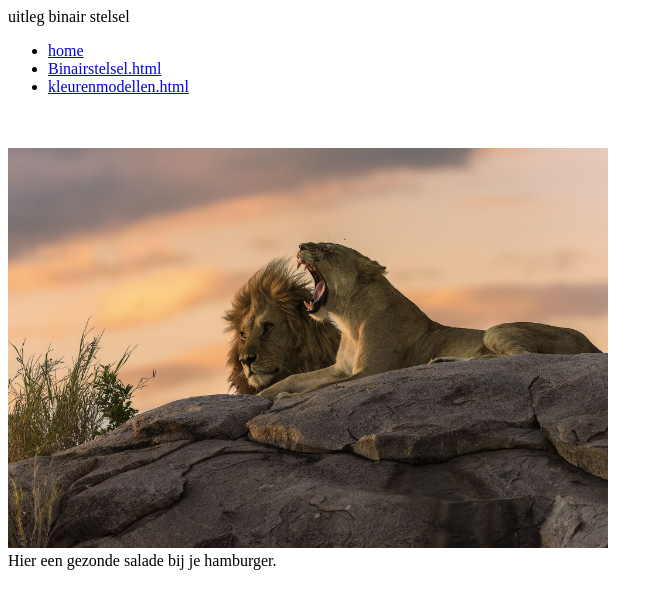
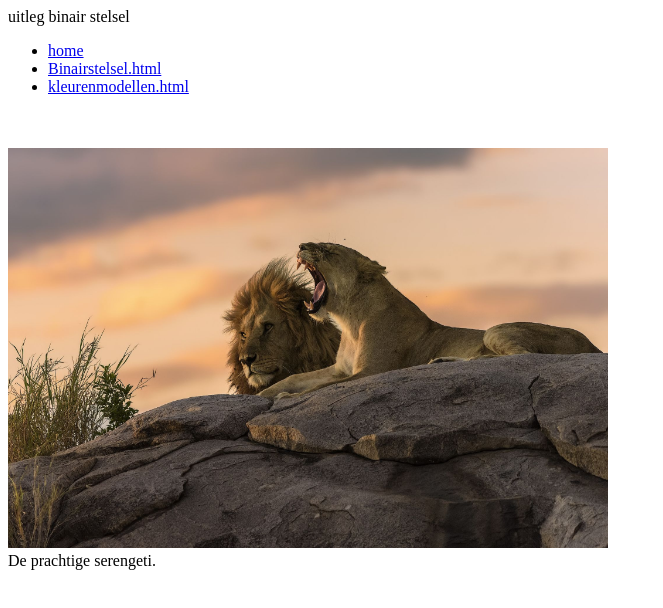
Before and after one commit to Jort-Snelder/Jort-Snelder.github.io, a plain HTML site: page Binairstelsel.html in a window 1280 px wide. Shown: the whole page, without its empty margins (0-663 px from the left). Drawn offline with Linux system fonts and the light colour scheme.

Commit message:
Update Binairstelsel.html

```diff
--- a/Binairstelsel.html
+++ b/Binairstelsel.html
@@ -16,6 +16,6 @@
 <br>
 <br>
 <img class="page-image4" src="8f0fa8ae2c2cf7e88531666fc3b12f85.jpg" alt="McLaren 750s"width="600" height="400">
-    <div class="desc">Hier een gezonde salade bij je hamburger. </div>
+    <div class="desc">De prachtige serengeti. </div>
 </body>
 </html>
```
